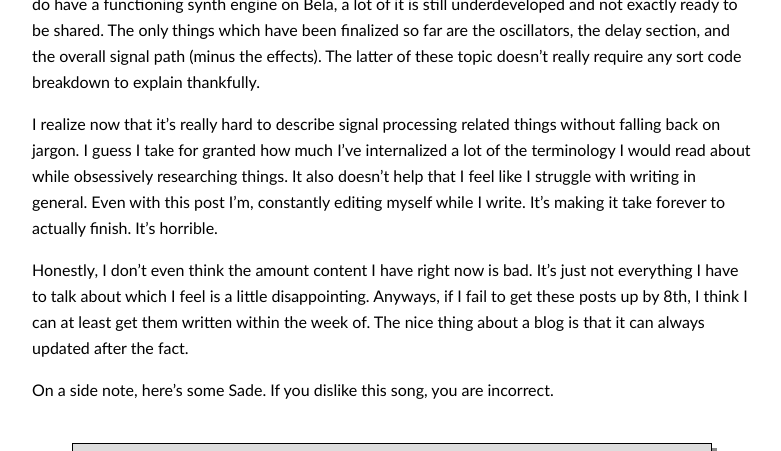
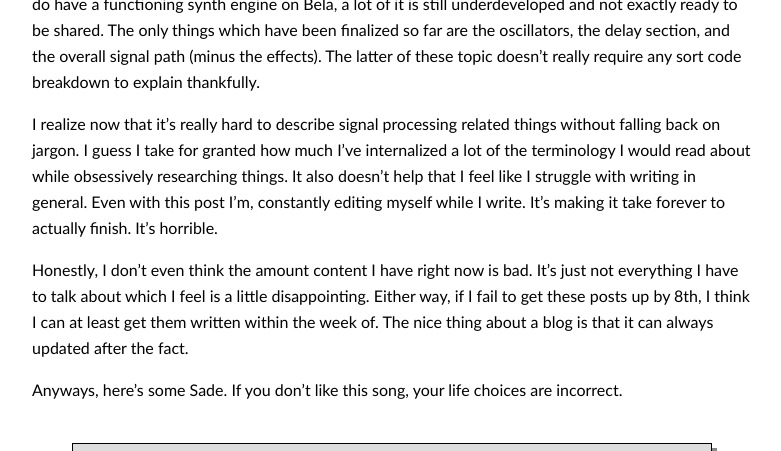
Before and after one commit to cheesoup/GRPH, a Jekyll site: the page built from _posts/2021-12-04-due-dates-and-blog-content.md, in a window 1280 px wide and 900 px high, scrolled down 562 px, cut to the strip 0-451 px from the top of the window. Shown: the whole strip, without its empty margins (248-1029 px from the left). Built offline with Jekyll 4.4.1, drawn with Linux system fonts in a browser that asks for light colours.

Commit message:
sade is waifu

```diff
--- a/_posts/2021-12-04-due-dates-and-blog-content.md
+++ b/_posts/2021-12-04-due-dates-and-blog-content.md
@@ -17,8 +17,7 @@ I don't think I'm going to be able to write all of the content I would like befo
 
 I realize now that it's really hard to describe signal processing related things without falling back on jargon. I guess I take for granted how much I've internalized a lot of the terminology I would read about while obsessively researching things. It also doesn't help that I feel like I struggle with writing in general. Even with this post I'm, constantly editing myself while I write. It's making it take forever to actually finish. It's horrible.
 
-Honestly, I don't even think the amount content I have right now is bad. It's just not everything I have to talk about which I feel is a little disappointing. Anyways, if I fail to get these posts up by 8th, I think I can at least get them written within the week of. The nice thing about a blog is that it can always updated after the fact.
+Honestly, I don't even think the amount content I have right now is bad. It's just not everything I have to talk about which I feel is a little disappointing. Either way, if I fail to get these posts up by 8th, I think I can at least get them written within the week of. The nice thing about a blog is that it can always updated after the fact.
 
-On a side note, here's some Sade. If you dislike this song, you are incorrect.
-
+Anyways, here's some Sade. If you don't like this song, your life choices are incorrect.
 {% include youtube.html id='MmOau-PMWJk' caption="sade is waifu" %}
```
Also changed, not shown: 9 other files.
